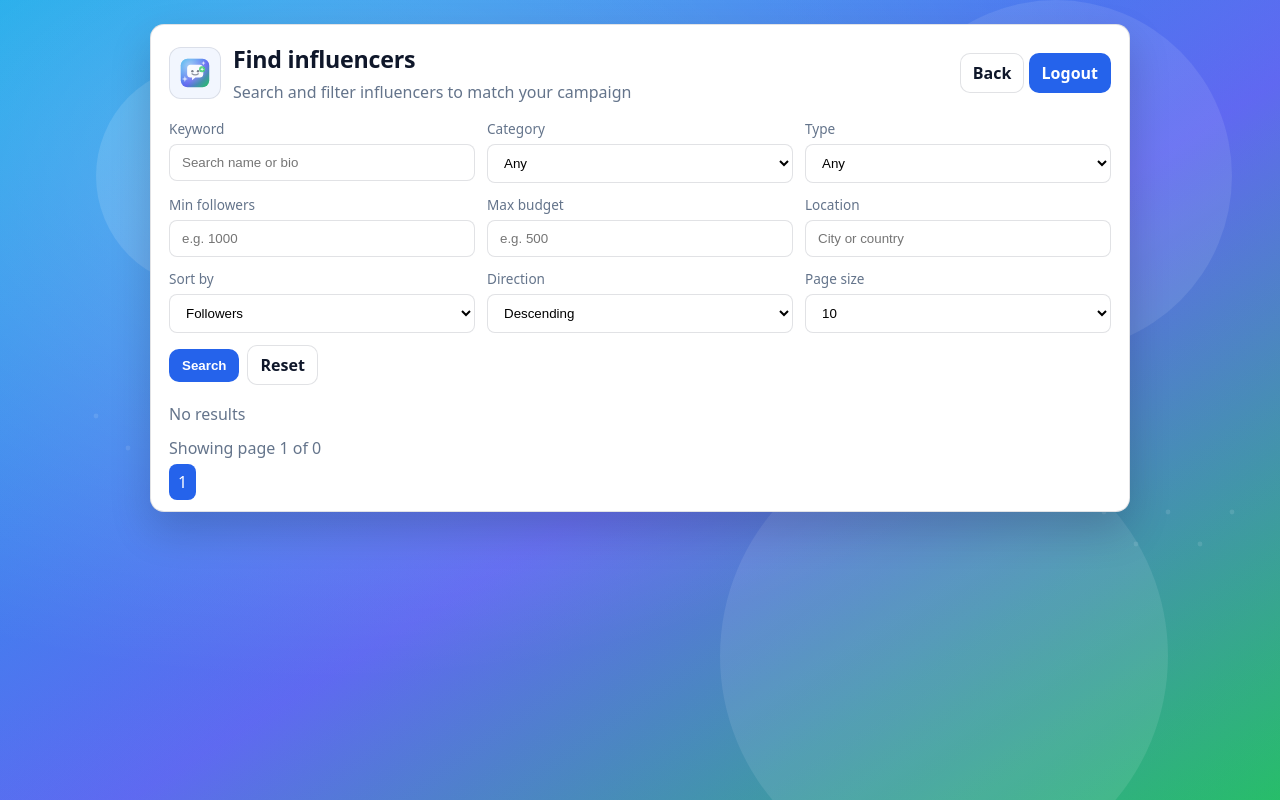
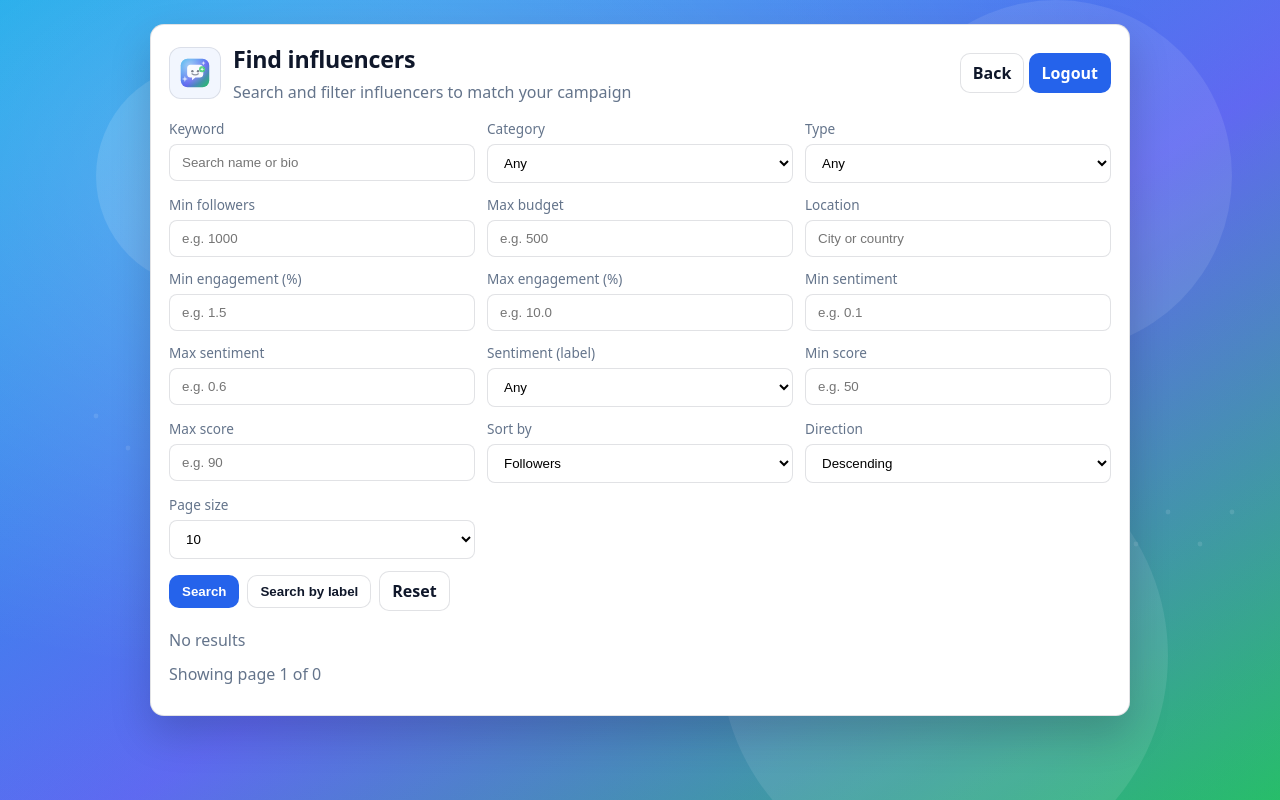
Before and after one commit to IliasMitseas/inFluApp, a Spring Boot app: page /influencers/search in a window 1280 px wide. Run offline with Spring Boot 4, Linux system fonts and the light colour scheme; a user stored in the database is signed in; data that the repository does not hold is empty; some of the project's set-up classes (security, data sources, template engines, error pages and the like) are left out, and stand-ins take their place.

Commit message:
added new filters for search

```diff
--- a/src/main/resources/templates/influencer-home.html
+++ b/src/main/resources/templates/influencer-home.html
@@ -211,6 +211,10 @@
             <div class="muted" th:text="${influencer.engagementRate != null ? T(org.ilias.influapp.utils.NumberFormatUtils).twoDecimals(influencer.engagementRate) + '%' : '0.00%'}">0.00%</div>
         </div>
         <div class="box">
+            <strong>Avg sentiment</strong>
+            <div class="muted" th:text="${influencer.avgPostSentimentLabel != null ? influencer.avgPostSentimentLabel : 'N/A'}">N/A</div>
+        </div>
+        <div class="box">
             <strong>Score</strong>
             <div class="muted" th:text="${influencer.influencerScore != null ? T(org.ilias.influapp.utils.NumberFormatUtils).twoDecimals(influencer.influencerScore) + ' / 100' : 'N/A'}">N/A</div>
         </div>
--- a/src/main/resources/templates/influencer-public-profile.html
+++ b/src/main/resources/templates/influencer-public-profile.html
@@ -107,9 +107,10 @@
             <div class="box">
                 <h3 style="margin:0 0 8px 0">Quick stats</h3>
                 <div style="display:flex;flex-direction:column;gap:8px;margin-top:8px">
-                    <div style="display:flex;justify-content:space-between;"><span class="muted">Total posts</span><strong th:text="${T(org.ilias.influapp.utils.NumberFormatUtils).compact(dashboard != null ? dashboard.totalPosts : influencer.totalFollowers)}">0</strong></div>
+                    <div style="display:flex;justify-content:space-between;"><span class="muted">Total posts</span><strong th:text="${dashboard != null ? T(org.ilias.influapp.utils.NumberFormatUtils).compact(dashboard.totalPosts) : T(org.ilias.influapp.utils.NumberFormatUtils).compact(influencer.totalFollowers)}">0</strong></div>
                     <div style="display:flex;justify-content:space-between;"><span class="muted">Followers</span><strong th:text="${T(org.ilias.influapp.utils.NumberFormatUtils).compact(influencer.totalFollowers)}">0</strong></div>
-                    <div style="display:flex;justify-content:space-between;"><span class="muted">Avg engagement</span><strong th:text="${T(org.ilias.influapp.utils.NumberFormatUtils).twoDecimals(influencer.engagementRate)} + '%'">0.00%</strong></div>
+                    <div style="display:flex;justify-content:space-between;"><span class="muted">Avg engagement</span><strong th:text="${influencer.engagementRate != null ? T(org.ilias.influapp.utils.NumberFormatUtils).twoDecimals(influencer.engagementRate) + '%' : '0.00%'}">0.00%</strong></div>
+                    <div style="display:flex;justify-content:space-between;"><span class="muted">Avg sentiment</span><strong th:text="${influencer.avgPostSentimentLabel != null ? influencer.avgPostSentimentLabel : 'N/A'}">N/A</strong></div>
                     <div style="display:flex;justify-content:space-between;"><span class="muted">Score</span><strong th:text="${influencer.influencerScore != null ? T(org.ilias.influapp.utils.NumberFormatUtils).twoDecimals(influencer.influencerScore) + ' / 100' : 'N/A'}">N/A</strong></div>
                 </div>
             </div>
--- a/src/main/resources/templates/influencer-search.html
+++ b/src/main/resources/templates/influencer-search.html
@@ -95,7 +95,7 @@
         </div>
     </div>
 
-    <form th:action="@{/influencers/search}" method="get" th:object="${searchDto}" style="margin-top:16px;">
+    <form id="searchForm" th:action="@{/influencers/search}" method="get" th:object="${searchDto}" style="margin-top:16px;">
         <div class="form-grid">
             <div>
                 <label>Keyword</label>
@@ -134,6 +134,44 @@
             </div>
 
             <div>
+                <label>Min engagement (%)</label>
+                <input type="number" step="0.01" th:field="*{minEngagement}" placeholder="e.g. 1.5" />
+            </div>
+
+            <div>
+                <label>Max engagement (%)</label>
+                <input type="number" step="0.01" th:field="*{maxEngagement}" placeholder="e.g. 10.0" />
+            </div>
+
+            <div>
+                <label>Min sentiment</label>
+                <input type="number" step="0.01" th:field="*{minSentiment}" placeholder="e.g. 0.1" />
+            </div>
+
+            <div>
+                <label>Max sentiment</label>
+                <input type="number" step="0.01" th:field="*{maxSentiment}" placeholder="e.g. 0.6" />
+            </div>
+
+            <div>
+                <label>Sentiment (label)</label>
+                <select th:field="*{selectedSentiment}">
+                    <option value="">Any</option>
+                    <option th:each="s : ${T(org.ilias.influapp.entities.Enums.PostSentiment).values()}" th:value="${s}" th:text="${s}"></option>
+                </select>
+            </div>
+
+            <div>
+                <label>Min score</label>
+                <input type="number" step="0.01" th:field="*{minScore}" placeholder="e.g. 50" />
+            </div>
+
+            <div>
+                <label>Max score</label>
+                <input type="number" step="0.01" th:field="*{maxScore}" placeholder="e.g. 90" />
+            </div>
+
+            <div>
                 <label>Sort by</label>
                 <select name="sort">
                     <option th:value="totalFollowers" th:selected="${sortField=='totalFollowers'}">Followers</option>
@@ -162,11 +200,32 @@
         </div>
 
         <div style="margin-top:12px; display:flex; gap:8px; align-items:center;">
-            <input type="hidden" name="page" th:value="${currentPage}"/>
+            <input id="pageInput" type="hidden" name="page" th:value="${currentPage}"/>
             <button class="btn btn-primary" type="submit">Search</button>
+            <button type="button" class="btn" onclick="submitLabelOnly()">Search by label</button>
             <a th:href="@{/influencers/search}" class="btn">Reset</a>
         </div>
     </form>
+
+    <script>
+        function submitLabelOnly() {
+            const form = document.getElementById('searchForm');
+            const keep = ['selectedSentiment','page'];
+            // Clear all inputs/selects except the ones we want to keep
+            Array.from(form.elements).forEach(el => {
+                if (!el.name) return;
+                if (keep.includes(el.name)) return;
+                if (el.type === 'select-one' || el.type === 'text' || el.type === 'number' || el.type === 'hidden') {
+                    try { el.value = ''; } catch(e) {}
+                }
+                if (el.type === 'checkbox' || el.type === 'radio') {
+                    el.checked = false;
+                }
+            });
+            document.getElementById('pageInput').value = 0;
+            form.submit();
+        }
+    </script>
 
     <div class="results">
         <div th:if="${results == null or results.content.size() == 0}" class="muted" style="margin-top:12px;">No results</div>
@@ -192,6 +251,7 @@
                     <div class="result-details">
                         <span><strong>Engagement:</strong>&nbsp;<span th:text="${inf.engagementRate != null ? T(org.ilias.influapp.utils.NumberFormatUtils).twoDecimals(inf.engagementRate) + '%' : '0.00%'}">0.00%</span></span>
                         <span><strong>Score:</strong>&nbsp;<span th:text="${inf.influencerScore != null ? T(org.ilias.influapp.utils.NumberFormatUtils).twoDecimals(inf.influencerScore) : 'N/A'}">N/A</span></span>
+                        <span><strong>Sentiment:</strong>&nbsp;<span th:text="${inf.avgPostSentimentLabel != null ? inf.avgPostSentimentLabel : 'N/A'}">N/A</span></span>
                         <span th:if="${inf.minCollaborationBudget != null}"><strong>Min budget:</strong>&nbsp;<span th:text="${T(org.ilias.influapp.utils.NumberFormatUtils).compact(inf.minCollaborationBudget) + ' €'}">-</span></span>
                         <span th:if="${inf.minCollaborationBudget == null}"><strong>Min budget:</strong>&nbsp;<span class="muted">N/A</span></span>
                     </div>
@@ -203,13 +263,13 @@
             </div>
 
             <div class="pagination">
-                <a th:if="${results.hasPrevious()}" th:href="@{/influencers/search(page=${results.number - 1}, size=${size}, sort=${sortField}, dir=${sortDir}, keyword=${searchDto.keyword}, category=${searchDto.category}, type=${searchDto.type}, minFollowers=${searchDto.minFollowers}, maxBudget=${searchDto.maxBudget}, isAvailable=${searchDto.isAvailable}, location=${searchDto.location})}" class="page-link">Prev</a>
+                <a th:if="${results.hasPrevious()}" href="#" th:onclick="|document.getElementById('pageInput').value=${results.number - 1};document.getElementById('searchForm').submit();return false;|" class="page-link">Prev</a>
 
-                <span th:each="i : ${#numbers.sequence(0, totalPages > 0 ? totalPages - 1 : 0)}">
-                    <a th:href="@{/influencers/search(page=${i}, size=${size}, sort=${sortField}, dir=${sortDir}, keyword=${searchDto.keyword}, category=${searchDto.category}, type=${searchDto.type}, minFollowers=${searchDto.minFollowers}, maxBudget=${searchDto.maxBudget}, isAvailable=${searchDto.isAvailable}, location=${searchDto.location})}" class="page-link" th:classappend="${i == results.number} ? ' active' : ''" th:text="${i + 1}">1</a>
+                <span th:if="${totalPages > 0}" th:each="i : ${#numbers.sequence(0, totalPages - 1)}">
+                    <a href="#" th:onclick="|document.getElementById('pageInput').value=${i};document.getElementById('searchForm').submit();return false;|" class="page-link" th:classappend="${i == results.number} ? ' active' : ''" th:text="${i + 1}">1</a>
                 </span>
 
-                <a th:if="${results.hasNext()}" th:href="@{/influencers/search(page=${results.number + 1}, size=${size}, sort=${sortField}, dir=${sortDir}, keyword=${searchDto.keyword}, category=${searchDto.category}, type=${searchDto.type}, minFollowers=${searchDto.minFollowers}, maxBudget=${searchDto.maxBudget}, isAvailable=${searchDto.isAvailable}, location=${searchDto.location})}" class="page-link">Next</a>
+                <a th:if="${results.hasNext()}" href="#" th:onclick="|document.getElementById('pageInput').value=${results.number + 1};document.getElementById('searchForm').submit();return false;|" class="page-link">Next</a>
             </div>
         </div>
     </div>
```
Also changed, not shown: src/main/java/org/ilias/influapp/dtos/SearchDto.java (+9 -0 lines), src/main/java/org/ilias/influapp/entities/Influencer.java (+20 -1 lines), src/main/java/org/ilias/influapp/specifications/InfluencerSpecification.java (+36 -0 lines), src/main/resources/db/migration/V1__Add_SocialMedia_Metrics.sql (deleted), src/main/resources/db/migration/V2__Update_Average_Likes.sql (deleted), src/main/resources/db/migration/V2__add_manual_label.sql (deleted).
